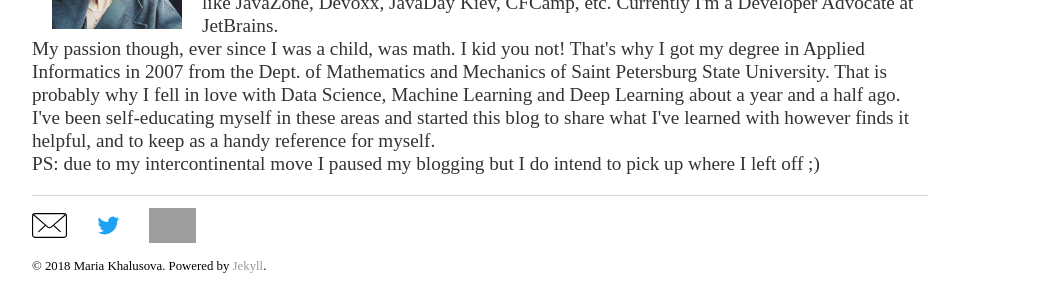
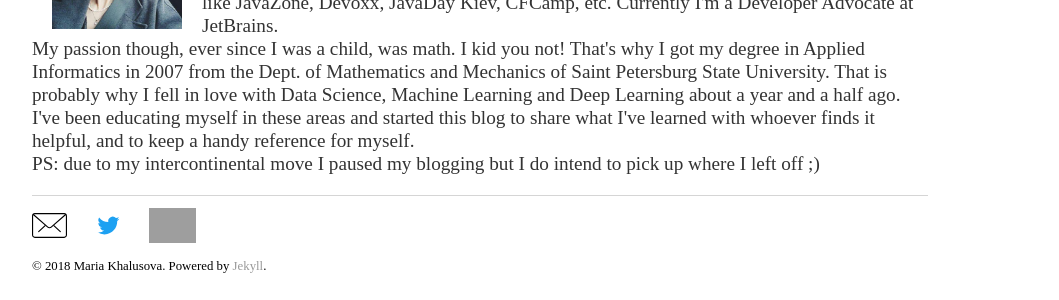
Before and after one commit to MKhalusova/MKhalusova.github.io, a Jekyll site: the page built from about/index.html, in a window 1280 px wide. Shown: the part 400-700 px from the top of the page, without its empty margins (160-1219 px from the left). Built offline with Jekyll 4.4.1, drawn with Linux system fonts in a browser that asks for light colours; grey boxes are pictures that could not be loaded.

Commit message:
fixed grammar :D

```diff
--- a/about/index.html
+++ b/about/index.html
@@ -14,8 +14,8 @@ title: Maria Khalusova
         My passion though, ever since I was a child, was math. I kid you not! That's why I got my degree in Applied Informatics
         in 2007 from the Dept. of Mathematics and Mechanics of Saint Petersburg State University.
         That is probably why I fell in love with Data Science, Machine Learning and Deep Learning about a year and a half ago.
-        I've been self-educating myself in these areas and started this blog to share what I've learned with however finds
-        it helpful, and to keep as a handy reference for myself.
+        I've been educating myself in these areas and started this blog to share what I've learned with whoever finds
+        it helpful, and to keep a handy reference for myself.
         <br/>
         PS: due to my intercontinental move I paused my blogging but I do intend to pick up where I left off ;)
     </p>
```
